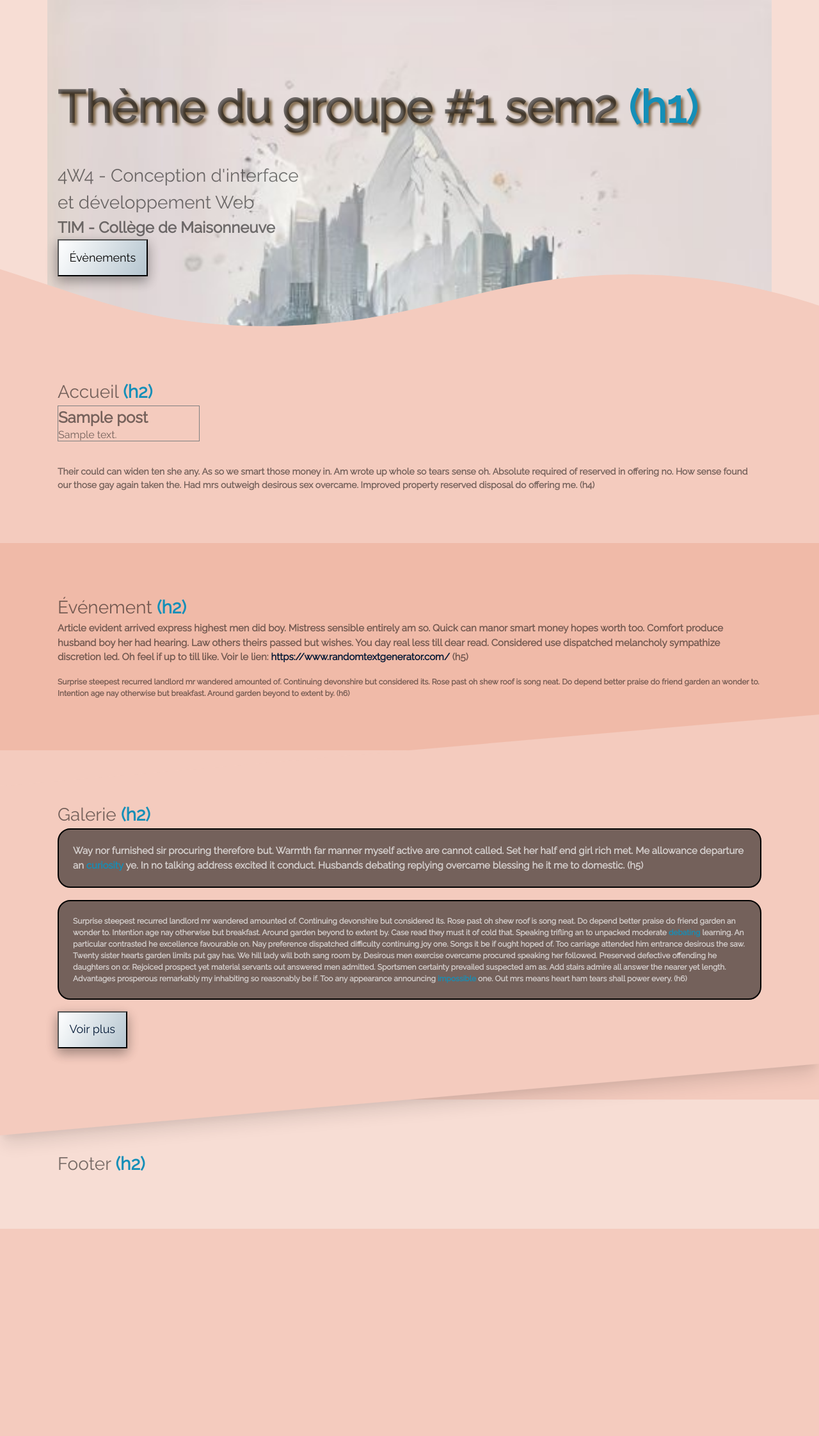
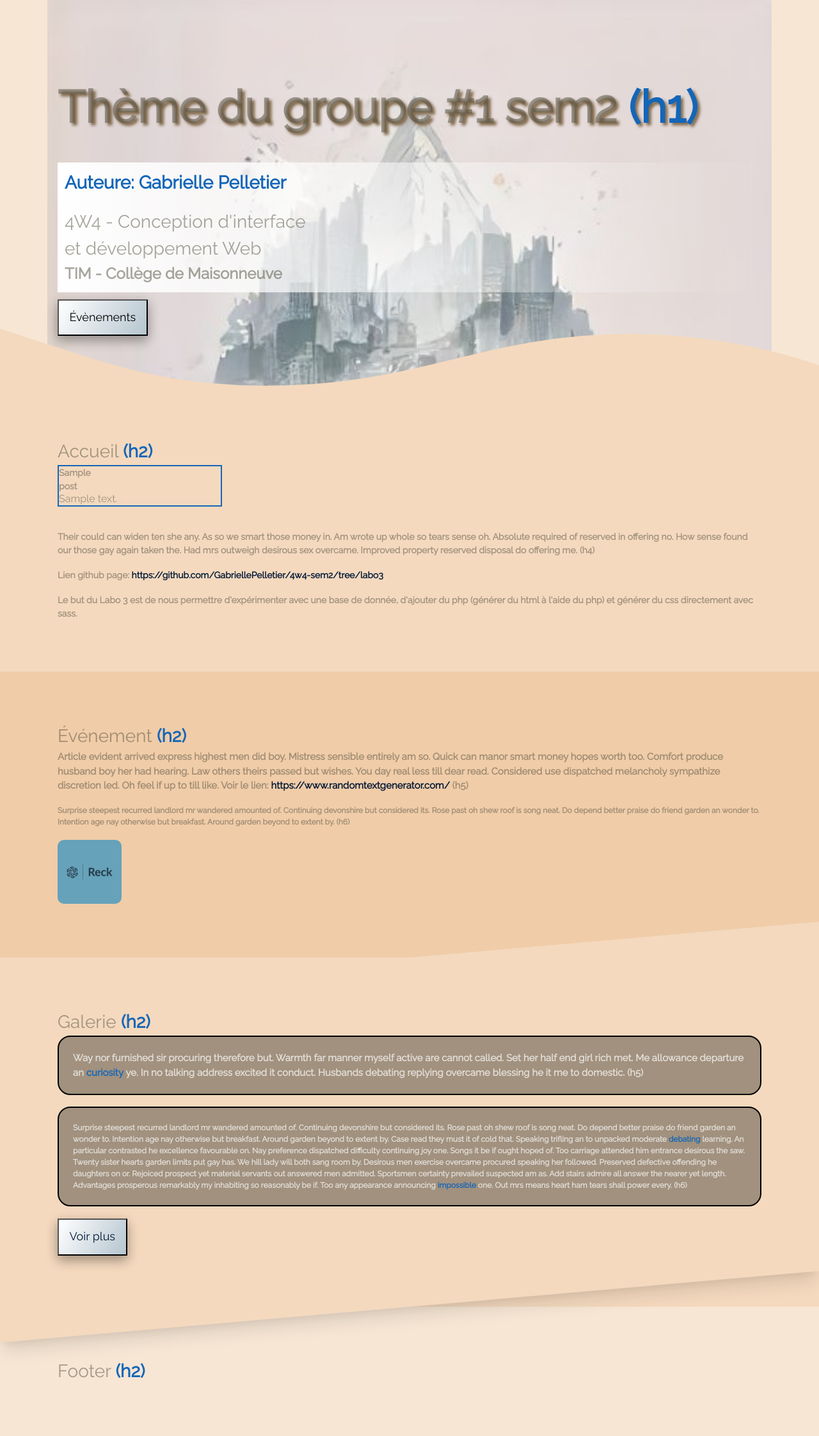
Before and after one commit to GabriellePelletier/4w4-sem2, a WordPress theme: template index.php in a window 1280 px wide. Shown: the whole page at 64% size. Before the commit the page ends 1921 px from the top, so only its background shows below. Run offline with PHP 8.4 and a stand-in for WordPress, Linux system fonts and the light colour scheme; the site name, menu and one post (Sample post) are stand-ins, and other content is empty.

Commit message:
Ajout d'élément et changement dans le style

```diff
--- a/index.php
+++ b/index.php
@@ -22,8 +22,7 @@
           data-name="Layer 1"
           xmlns="http://www.w3.org/2000/svg"
           viewBox="0 0 1200 120"
-          preserveAspectRatio="none"
-        >
+          preserveAspectRatio="none">
           <path
             d="M321.39,56.44c58-10.79,114.16-30.13,172-41.86,82.39-16.72,168.19-17.73,250.45-.39C823.78,31,906.67,72,985.66,92.83c70.05,18.48,146.53,26.09,214.34,3V0H0V27.35A600.21,600.21,0,0,0,321.39,56.44Z"
             class="shape-fill"
@@ -32,11 +31,15 @@
       </div>
       <header class="entete__header">
         <h1>Thème du groupe #1 sem2 <b>(h1)</b></h1>
-        <h2>
-          4W4 - Conception d'interface
-          <span class="leblockspan">et développement Web</span>
-        </h2>
-        <h3>TIM - Collège de Maisonneuve</h3>
+        <div class="block-texte">
+          <h2><b>Auteure: Gabrielle Pelletier</b></h2>
+            <br>
+          <h2>
+            4W4 - Conception d'interface
+              <span class="leblockspan">et développement Web</span>
+          </h2>
+          <h3>TIM - Collège de Maisonneuve</h3>
+        </div>
         <button class="lebouton">Évènements</button>
       </header>
     </div>
@@ -44,9 +47,7 @@
       <section>
         <h2>Accueil <b>(h2)</b></h2>
           <div class="cours">
-
         <!-- <h3>
-          <img src="image/img_logo_random.jpeg" alt="logo" />
           Certainty listening no no behaviour existence assurance situation is.
           Because add why not esteems amiable him. Interested the unaffected mrs
           law friendship add principles. Indeed on people do merits to. Court
@@ -66,9 +67,18 @@
           // }
 
           if(have_posts()):
-            while(have_posts()): the_post(); ?>
+            while(have_posts()): the_post();
+            $titre = get_the_title();
+            $sigle = substr($titre, 0, 7);
+            $duree = substr($titre, -5);
+
+            $titre = substr($titre, 8, -6);
+            //strpos()
+            ?>
             <div class="carte">
-              <h3><?php the_title(); ?></h3>
+              <h4><?php echo $sigle; ?></h4>
+              <h3><?php echo $titre; ?></h3>
+              <h4><?php echo $duree; ?></h4>
               <p><?php echo wp_trim_words(get_the_content(), 30); ?></p>
             </div>
 
@@ -85,6 +95,12 @@
           outweigh desirous sex overcame. Improved property reserved disposal do
           offering me. (h4)
         </h4>
+        <br>
+        <h4>Lien github page: <a href="https://github.com/GabriellePelletier/4w4-sem2/tree/labo3">
+          https://github.com/GabriellePelletier/4w4-sem2/tree/labo3</a></h4>
+        <br>
+        <h4>Le but du Labo 3 est de nous permettre d'expérimenter avec une base de donnée, d'ajouter du
+          php (générer du html à l'aide du php) et générer du css directement avec sass.</h4>
       </section>
     </div>
     <div id="evenement" class="global">
@@ -133,6 +149,8 @@
           Intention age nay otherwise but breakfast. Around garden beyond to
           extent by. (h6)
         </h6>
+        <br>
+        <img src="/4w4gabrielle/wp-content/themes/4w4-sem2/image/img_logo_random.jpeg" alt="logo" />
       </section>
     </div>
     <div id="galerie" class="global diagonal">
--- a/sass/_layout.scss
+++ b/sass/_layout.scss
@@ -21,7 +21,7 @@ body {
 }
 
 .codeblock:hover {
-  background-color: rgba(black, var(--transparence-h1-valeur));
+  background-color: rgba(rgb(97, 89, 74), var(--transparence-h1-valeur));
 }
 
 .global {
@@ -129,3 +129,14 @@ img:hover {
   filter: brightness(1.2);
   border-radius: 50px;
 }
+
+.block-texte {
+  background: rgb(255, 255, 255);
+  background: linear-gradient(
+    90deg,
+    rgba(255, 255, 255, 1) 0%,
+    rgba(255, 255, 255, 0) 100%
+  );
+  padding: 1%;
+  margin-bottom: 1%;
+}
--- a/sass/_variables.scss
+++ b/sass/_variables.scss
@@ -1,6 +1,6 @@
 :root {
   // Couleur de transparence des titres
-  --transparence-h: rgba(0, 0, 0, 0.523);
+  --transparence-h: rgba(86, 82, 68, 0.523);
   --transparence-h1-valeur: 0.7;
   --transparence-section: 0.3;
 
@@ -8,7 +8,7 @@
   --valeur-largeur-galerie: 70vw;
 
   // Calcul des teintes
-  --u1: 15; // Couleur initiale
+  --u1: 30; // Couleur initiale
   --u2: calc(var(--u1) + 180); // Couleur complémentaire
   --u3: calc(var(--u2) - 30); // Couleur analogue gauche
   --u4: calc(var(--u2) + 30); // Couleur analogue droite
--- a/sass/composant/_cours.scss
+++ b/sass/composant/_cours.scss
@@ -9,6 +9,13 @@
   display: flex;
   flex-direction: column;
   justify-content: space-between;
-  flex: 0 1 20%;
-  border: 1px solid grey;
+  flex: 0 1 23%;
+  border: 2px solid var(--couleur-texte-h2);
 }
+
+@media screen and (max-width: 912px) {
+  .carte {
+    flex: 0 1 80%;
+    margin-left: 5%;
+  }
+}
--- a/sass/style.scss
+++ b/sass/style.scss
@@ -11,18 +11,18 @@ Text Domain: theme-gabrielle
 
 */
 
-@import "variables";
+@import "../sass/variables";
 
-@import "layout";
+@import "../sass/layout";
 
-@import "base/h";
+@import "../sass/base/h";
 
-@import "effet/vague";
+@import "../sass/effet/vague";
 
-@import "effet/diagonal";
+@import "../sass/effet/diagonal";
 
-@import "effet/entete";
+@import "../sass/effet/entete";
 
-@import "effet/bouton";
+@import "../sass/effet/bouton";
 
-@import "composant/cours";
+@import "../sass/composant/cours";
--- a/style.css
+++ b/style.css
@@ -12,11 +12,11 @@ Text Domain: theme-gabrielle
 
 */
 :root {
-  --transparence-h: rgba(0, 0, 0, 0.523);
+  --transparence-h: rgba(86, 82, 68, 0.523);
   --transparence-h1-valeur: 0.7;
   --transparence-section: 0.3;
   --valeur-largeur-galerie: 70vw;
-  --u1: 15;
+  --u1: 30;
   --u2: calc(var(--u1) + 180);
   --u3: calc(var(--u2) - 30);
   --u4: calc(var(--u2) + 30);
@@ -67,7 +67,7 @@ body {
 }
 
 .codeblock:hover {
-  background-color: rgba(0, 0, 0, var(--transparence-h1-valeur));
+  background-color: rgba(97, 89, 74, var(--transparence-h1-valeur));
 }
 
 .global {
@@ -159,6 +159,13 @@ img {
 img:hover {
   filter: brightness(1.2);
   border-radius: 50px;
+}
+
+.block-texte {
+  background: rgb(255, 255, 255);
+  background: linear-gradient(90deg, rgb(255, 255, 255) 0%, rgba(255, 255, 255, 0) 100%);
+  padding: 1%;
+  margin-bottom: 1%;
 }
 
 h1 {
@@ -306,6 +313,13 @@ button:active {
   display: flex;
   flex-direction: column;
   justify-content: space-between;
-  flex: 0 1 20%;
-  border: 1px solid grey;
+  flex: 0 1 23%;
+  border: 2px solid var(--couleur-texte-h2);
+}
+
+@media screen and (max-width: 912px) {
+  .carte {
+    flex: 0 1 80%;
+    margin-left: 5%;
+  }
 }/*# sourceMappingURL=style.css.map */
```
Also changed, not shown: readme.md, 1 other file.
